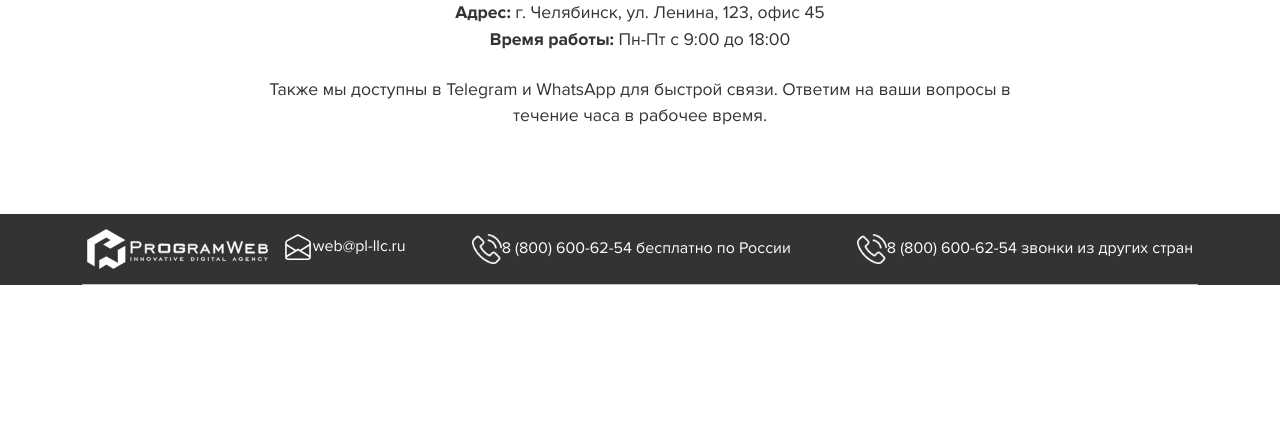
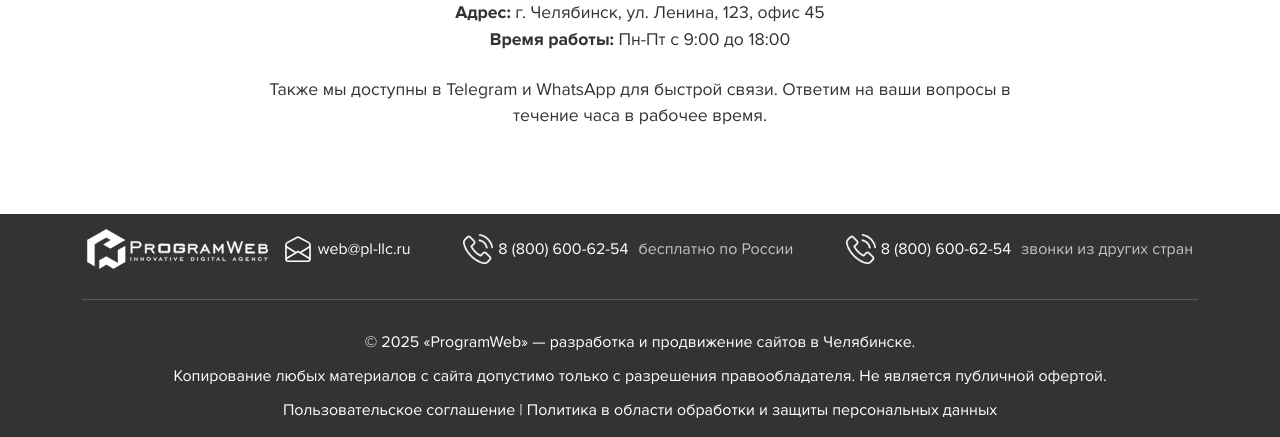
Before and after one commit to auazze/WORK, a PHP site: page / in a window 1280 px wide. Shown: the part 2018-2455 px from the top of the page. Before the commit the page ends 2303 px from the top, so only its background shows below. Run offline with PHP 8.4, Linux system fonts and the light colour scheme.

Commit message:
Second week / 7 day at home

```diff
--- a/assets/styles/style.css
+++ b/assets/styles/style.css
@@ -661,6 +661,31 @@ p {
     color: var(--primary-font-color);
 }
 
+.footer-links img {
+    width: 30px;
+}
+
+.footer-links div {
+    color: var(--hover-color);
+}
+
+.footer hr {
+    width: 100%;
+    height: 1px;
+    background-color: var(--hover-color);
+    border: none;
+    margin: 15px 0;
+}
+
+.footer-bottom {
+    display: flex;
+    flex-direction: column;
+    align-items: center;
+    gap: 10px;
+    padding: 15px 5px;
+    text-align: center;
+}
+
 .footer-content {
     display: flex;
     align-items: center;
@@ -668,7 +693,6 @@ p {
     gap: 15px;
     flex-wrap: wrap;
     padding: 15px 5px;
-    border-bottom: 1px solid var(--hover-color);
 }
 
 .footer-content .footer-links {
@@ -676,10 +700,6 @@ p {
     justify-content: space-between;
     flex: 1;
     max-width: 100%;
-}
-
-.footer-links img {
-    width: 30px;
 }
 
 .footer a {
@@ -712,3 +732,16 @@ p {
 .footer a:active span {
     transform: translateY(1px);
 }
+
+.footer-links div {
+    display: flex;
+    align-items: center;
+    gap: 10px;
+    flex-wrap: wrap;
+}
+
+.footer-links a {
+    display: flex;
+    align-items: center;
+    gap: 5px;
+}
--- a/index.html
+++ b/index.html
@@ -148,6 +148,17 @@
                 </div>
             </div>
         </div>
+
+        <hr>
+
+        <div class="footer-bottom">
+            <span>© 2025 «ProgramWeb» — разработка и продвижение сайтов в Челябинске.</span>
+            <span>Копирование любых материалов с сайта допустимо только с разрешения правообладателя. Не является публичной офертой.</span>
+            <span>
+                <a href="/politics/" target="_blank">Пользовательское соглашение</a> |
+                <a href="/politics/" target="_blank">Политика в области обработки и защиты персональных данных</a>
+            </span>
+        </div>
     </div>
 </footer>
 
```
